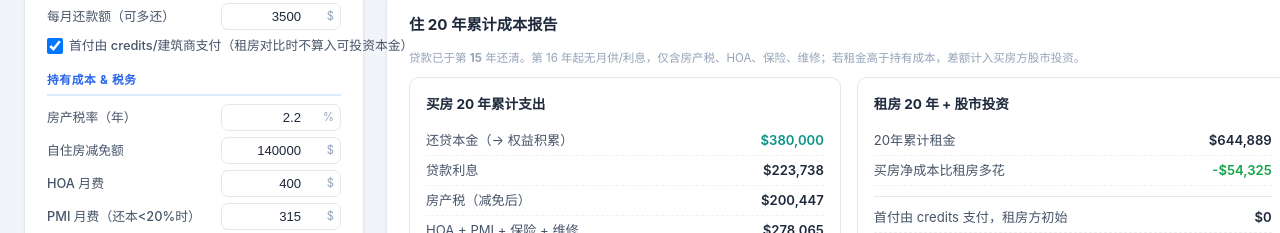
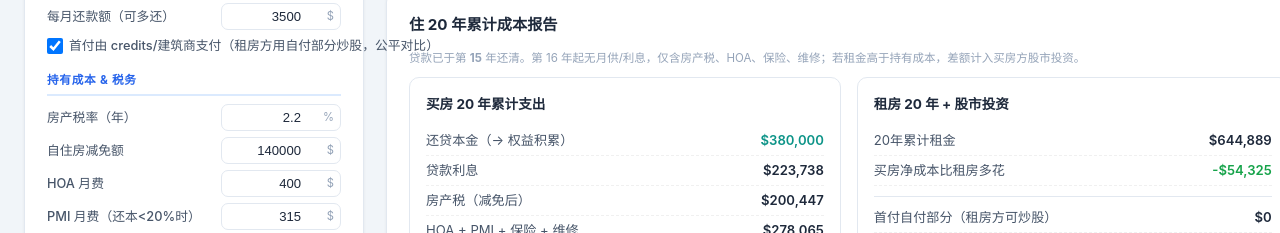
Before and after one commit to Ryanczj0306/Fangdai, a plain HTML site: page index.html in a window 1280 px wide. Shown: the part 333-566 px from the top of the page. Drawn offline with nearby package versions, Linux system fonts and the light colour scheme.

Commit message:
make clarification for rental when you paid initial deposit

```diff
--- a/index.html
+++ b/index.html
@@ -138,7 +138,7 @@
         <div class="f"><label>贷款年限</label><div class="iw"><select id="loanYears"><option value="15">15年</option><option value="20">20年</option><option value="30" selected>30年</option></select></div></div>
         <div class="f"><label>每月还款额（可多还）</label><div class="iw"><input id="customPay" type="number" value="3500" placeholder="同左" min="0" step="50" class="hu"><span class="u">$</span></div></div>
         <div class="f" style="align-items:center;">
-          <label style="cursor:pointer;display:flex;align-items:center;gap:6px;"><input type="checkbox" id="downPayByCredit" checked style="width:16px;height:16px;"><span id="downPayByCreditText">首付由 credits/建筑商支付（租房对比时不算入可投资本金）</span></label>
+          <label style="cursor:pointer;display:flex;align-items:center;gap:6px;"><input type="checkbox" id="downPayByCredit" checked style="width:16px;height:16px;"><span id="downPayByCreditText">首付由 credits/建筑商支付（租房方用自付部分炒股，公平对比）</span></label>
         </div>
       </div>
       <div class="ig">
@@ -291,8 +291,8 @@ function applyStaticI18n() {
   const downPayByCreditText = document.getElementById('downPayByCreditText');
   if (downPayByCreditText) {
     downPayByCreditText.textContent = T(
-      '首付由 credits/建筑商支付（租房对比时不算入可投资本金）',
-      'Down payment paid by credits/builder (exclude from renter investable cash)'
+      '首付由 credits/建筑商支付（租房方用自付部分炒股，公平对比）',
+      'Down payment via credits/builder (renter invests out-of-pocket part for fair comparison)'
     );
   }
 
@@ -593,7 +593,7 @@ function render(yd, ad, mp, mpMin, downPay, loan, I, payoffY, creditAmount, rent
       <div class="rbox"><h4>${T(`租房 ${py} 年 + 股市投资`,`Renting ${py} Years + Stock Investing`)}</h4>
         <div class="rl"><span class="k">${T(`${py}年累计租金`,`${py}-Year Total Rent`)}</span><span class="v">${F(s.cRent)}</span></div>
         <div class="rl"><span class="k">${T('买房净成本比租房多花','Buy Net Cost minus Rent')}</span><span class="v ${s.cExtra>0?'r':'g'}">${F(s.cExtra)}</span></div>
-        <div class="rl sep"><span class="k">${I.downPayByCredit ? T('首付由 credits 支付，租房方初始','Down Payment via Credits, Renter Initial') : T('首付投入股市','Down Payment Invested')}</span><span class="v">${F(renterInitial)}</span></div>
+        <div class="rl sep"><span class="k">${I.downPayByCredit ? T('首付自付部分（租房方可炒股）','Out-of-Pocket Down (Renter Invests This)') : T('首付投入股市','Down Payment Invested')}</span><span class="v">${F(renterInitial)}</span></div>
         <div class="rl"><span class="k">${T('每月差额累计投入','Cumulative Monthly Difference Invested')}</span><span class="v">${F(s.cInvested - renterInitial)}</span></div>
         <div class="rl"><span class="k">${T(`股市投资收益 (${I.sr}%/年)`,`Stock Investment Gain (${I.sr}%/yr)`)}</span><span class="v g">${F(stockGain)}</span></div>
         <div class="rl total"><span class="k">${T('股市投资总值','Stock Portfolio Value')}</span><span class="v">${F(s.stk)}</span></div>
@@ -620,7 +620,7 @@ function render(yd, ad, mp, mpMin, downPay, loan, I, payoffY, creditAmount, rent
 
       <tr class="spacer"><td colspan="2"></td></tr>
       <tr class="section-head2"><td colspan="2">${T('Step 2: 如果租房，首付+多花的钱投股市值多少','Step 2: Rent + Invest Net Value')}</td></tr>
-      <tr><td>${I.downPayByCredit ? T('首付由 credits 支付，租房方初始','Down Payment via Credits, Renter Initial') : T('首付金额（初始投入股市）','Initial Down Payment Investment')}</td><td>${F(renterInitial)}</td></tr>
+      <tr><td>${I.downPayByCredit ? T('首付自付部分（租房方可炒股）','Out-of-Pocket Down (Renter Invests This)') : T('首付金额（初始投入股市）','Initial Down Payment Investment')}</td><td>${F(renterInitial)}</td></tr>
       <tr><td>${T('+ 买房比租房每月多花累计投入','+ Cumulative Monthly Difference Invested')}</td><td>${F(s.cInvested - renterInitial)}</td></tr>
       <tr><td>${T(`+ ${py}年股市投资收益（年化${I.sr}%）`,`+ ${py}-Year Stock Gain (${I.sr}% annualized)`)}</td><td style="color:var(--success)">${F(stockGain)}</td></tr>
       <tr class="sub"><td>${T('= 租房+投资净值 (B)','= Renter Net Value (B)')}</td><td style="color:var(--warning)">${F(s.stk)}</td></tr>
```
